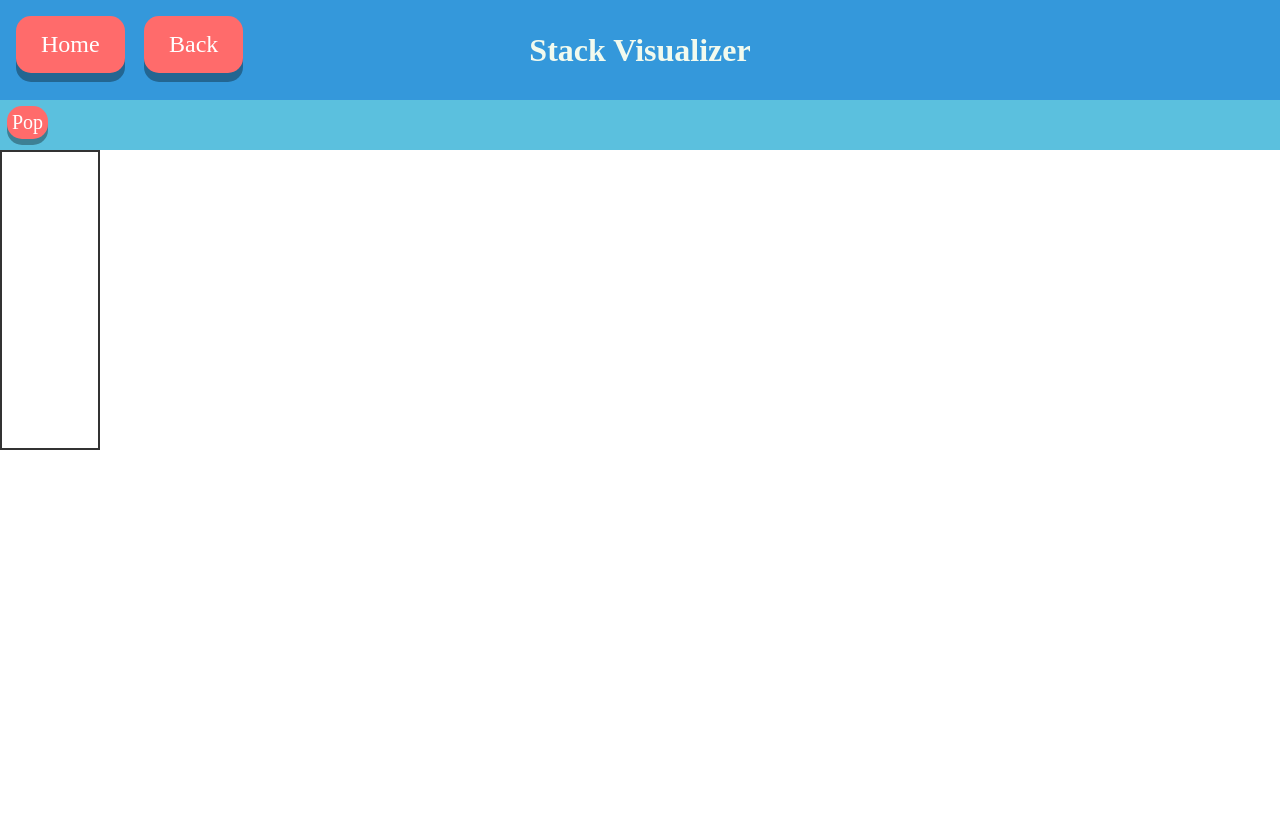
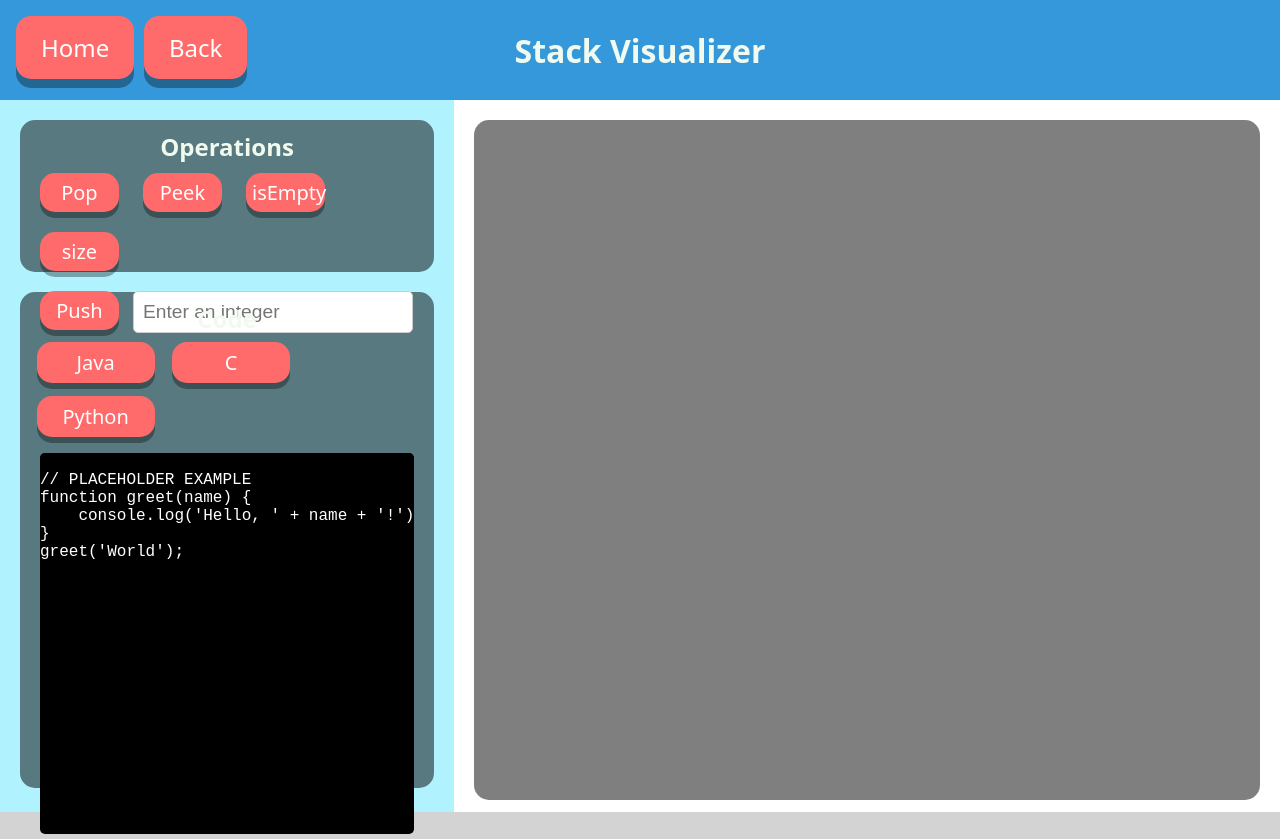
Before and after one commit to rogerb5/data-structure-visualizer, a PHP site: page /stackvisualizer.html in a window 1280 px wide. Before the commit the page ends 450 px from the top, so only its background shows below. Run offline with PHP 8.4, Linux system fonts and the light colour scheme.

Commit message:
Working on the Visualizer page & adjusting JS

```diff
--- a/css/stackvisualizer.css
+++ b/css/stackvisualizer.css
@@ -5,6 +5,30 @@
 }
 
 /* Styles Go Here */
+body {
+  height: 100%;
+  background-color: lightgrey;
+  font-family: system-ui;
+}
+
+h1 {
+  text-align: center;
+  color: #f1faee;
+  position: relative;
+}
+
+h2 {
+  text-align: center;
+  color: #f1faee;
+  position: relative;
+}
+
+a {
+  text-decoration: none;
+}
+
+
+
 .header {
   background-color: #3498DB;
   display: flex;
@@ -13,29 +37,63 @@
   min-height: 100px;
 }
 
-  .subheader {
-    background-color: #5BC0DE;
+.container {
   display: flex;
-    text-align: center;
-    min-height: 50px;
-  }
-
-  h1 {
-      text-align: center;
-      color: #f1faee;
-      position: relative;
+  height: 89vh;
 }
 
 
-  a {
-    text-decoration: none;
+.column {
+  flex: 1;
+  padding: 20px;
+  margin: 0px;
+}
+.column-30 {
+  background-color: #b0f3ff;
+  height: flex;
+  justify-content: space-between;
+  flex: 30%;
+}
+
+.column-70 {
+  background-color: white;
+  flex: 70%;
 }
 
 
 
+
+/* -- Panels -- */
+/* Buttons panel */
+.button-panel {
+  background-color: rgba(0, 0, 0, 0.5);
+  border-radius: 15px;
+  padding: 10px;
+  margin-bottom: 20px;
+  height: 19vh;
+}
+
+/* Code panel */
+.code-panel {
+  background-color: rgba(0, 0, 0, 0.5);
+  border-radius: 15px;
+  padding: 10px;
+  margin-top: 20px;
+  height: 62vh;
+}
+
+/* Canvas panel */
+.canvas-panel {
+  background-color: rgba(0, 0, 0, 0.5);
+  border-radius: 15px;
+  padding: 10px;
+  height: 85vh;
+}
+
+
 /*-- Buttons --*/
 /* Home Button */
-a.home-button {
+.home-button {
   display: inline-block;
   padding: 15px 25px;
   font-size: 24px;
@@ -49,12 +107,10 @@ a.home-button {
   top: 1rem;
   left: 1rem;
 }
-
-  a.home-button:hover {
+.home-button:hover {
   background-color: #943f3f
 }
-
- a.home-button:active {
+.home-button:active {
   background-color: #943f3f;
   box-shadow: 0 5px #00000075;
   transform: translateY(4px);
@@ -62,7 +118,7 @@ a.home-button {
 
 
 /* Back Button */
-  a.back-button {
+.back-button {
   display: inline-block;
   padding: 15px 25px;
   font-size: 24px;
@@ -76,12 +132,10 @@ a.home-button {
   top: 1rem;
   left: 9rem;
 }
-
-  a.back-button:hover {
+.back-button:hover {
   background-color: #943f3f
 }
-
- a.back-button:active {
+.back-button:active {
   background-color: #943f3f;
   box-shadow: 0 5px #00000075;
   transform: translateY(4px);
@@ -89,49 +143,117 @@ a.home-button {
 
 
 /* Normal Button */
-a.reg-button {
+.reg-button-set {
+  display: flex;
+}
+.reg-button {
   display: inline-block;
   font-size: 20px;
-    padding: 5px 5px;
+  padding: 7px 7px;
   cursor: pointer;
   text-align: center;
+  width: 100%;
+
   color: #fff;
   background-color: #FF6B6B;
   border-radius: 15px;
   box-shadow: 0 6px #00000055;
-    position: absolute;
-    margin-top: 6px;
-    margin-left: 7px;
+  margin-left: 10px;
+  margin-right: 10px;
 }
-  a.reg-button:hover {
+.reg-button:hover {
   background-color: #943f3f
 }
-  a.reg-button:active {
+.reg-button:active {
   background-color: #943f3f;
   box-shadow: 0 3px #00000075;
   transform: translateY(3px);
 }
 
 
-/* -- Stack -- */
 
-  #stack-container {
-    position: relative;
-    width: 100px;
-    height: 300px;
-    border: 2px solid #333;
-    overflow: hidden;
+.method-button {
+  display: inline-block;
+  font-size: 20px;
+  padding: 6px 6px;
+  cursor: pointer;
+  text-align: center;
+  width: 20%;
+  color: #fff;
+  background-color: #FF6B6B;
+  border-radius: 15px;
+  box-shadow: 0 6px #00000055;
+  margin: 10px;
+}
+.method-button:hover {
+  background-color: #2b1111
+}
+.method-button:active {
+  background-color: #943f3f;
+  box-shadow: 0 3px #00000075;
+  transform: translateY(3px);
 }
 
-  .stack-element {
-    position: absolute;
-    width: 100%;
-    height: 50px;
-    background-color: #4CAF50;
-    color: white;
-    display: flex;
-    align-items: center;
-    justify-content: center;
-    font-size: 18px;
-    transition: transform 0.5s ease-in-out;
+.custom-input {
+  border: 1px solid #ccc;
+  border-radius: 5px;
 }
+input[type="number"] {
+  background-color:white;
+  color: black;
+  width: 71%;
+  padding: 9px;
+  font-size: 1.2rem;
+}
+
+
+.code-button {
+  display: inline-block;
+  font-size: 20px;
+  padding: 7px 7px;
+  cursor: pointer;
+  text-align: center;
+  width: 30%;
+  color: #fff;
+  background-color: #FF6B6B;
+  border-radius: 15px;
+  box-shadow: 0 6px #00000055;
+  margin: 6.5px;
+}
+.code-button:hover {
+  background-color: #943f3f
+}
+.code-button:active {
+  background-color: #943f3f;
+  box-shadow: 0 3px #00000075;
+  transform: translateY(3px);
+}
+
+
+/* Displaying Code */
+.code-container {
+  display: inline-block;
+  background-color: #000;
+  border-radius: 5px;
+  overflow: hidden;
+  margin-top: 10px;
+  margin-left: 10px;
+  width: 95%;
+  height: 80%;
+}
+
+pre {
+  background-color: #000;
+  color: #fff;
+  margin: 0;
+  border-radius: 5px;
+  overflow-x: auto;
+}
+
+code {
+  font-family: 'Courier New', Courier, monospace;
+}
+
+.highlight {
+  color: #e44d26; /* Set your desired color for highlighting */
+}
--- a/stackvisualizer.html
+++ b/stackvisualizer.html
@@ -14,9 +14,7 @@
     <div class="header">
       <h1>Stack Visualizer</h1>
     </div>
-    <div class="subheader">
-        <a class="reg-button" id="Pop">Pop</a>
-    </div>
+    <!--a class="reg-button" id="Pop">Pop</a-->
 
     <div class="home-container">
         <a href="index.html" class="home-button" id="home-button">Home</a>
@@ -26,9 +24,41 @@
         <a href="stack.html" class="back-button" id="back-button">Back</a>
     </div>
 
-    <div id="stack-container">
-        <!-- Stack elements will be added here dynamically -->
+    <div class="container">
+        <div class="column column-30">
+            <div class="button-panel">
+                <h2>Operations</h2>
+                <a class="method-button" id="Pop-Button">Pop</a>
+                <a class="method-button" id="Peek-Button">Peek</a>
+                <a class="method-button" id="isEmpty-Button">isEmpty</a>
+                <a class="method-button" id="size-Button">size</a>
+                <div>
+                    <a class="method-button" id="Push-Button">Push</a>
+                    <input type="number" class="custom-input" placeholder="Enter an integer">
+                </div>
+            </div>
+            <div class="code-panel">
+                <h2>Code</h2>
+                <a class="code-button" id="Java-Button">Java</a>
+                <a class="code-button" id="Peek-Button">C</a>
+                <a class="code-button" id="isEmpty-Button">Python</a>
+                <div class="code-container">
+                    <pre>
+                    <code>
+// PLACEHOLDER EXAMPLE
+function greet(name) {
+    console.log('Hello, ' + name + '!');
+}
+greet('World');
+                    </code>
+                    </pre>
+                </div>
+            </div>
+        </div>
 
+        <div class="column column-70">
+            <div class="canvas-panel"></div>
+        </div>
     </div>
 
     <script src="js/structures/stackvisualizer.js"></script>
```
Also changed, not shown: js/structures/stackvisualizer.js (+0 -65 lines). Lines whose indentation alone changed are shown as unchanged.
